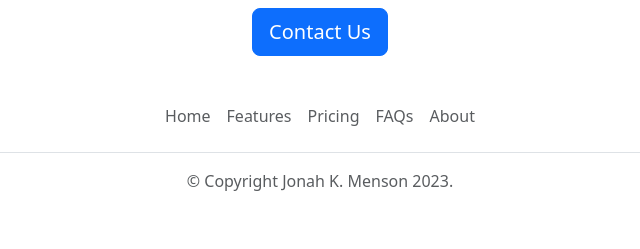
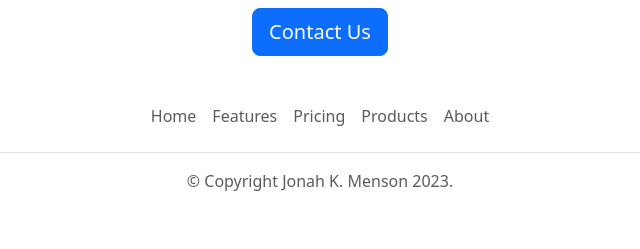
Before and after one commit to JKMenson/jobs-application-website, a Flask app: page / in a window 1280 px wide. Shown: the part 1126-1375 px from the top of the page, without its empty margins (320-960 px from the left). Run offline with Flask 3, Linux system fonts and the light colour scheme.

Commit message:
made changes on footer

```diff
--- a/templates/footer.html
+++ b/templates/footer.html
@@ -4,7 +4,7 @@
       <li class="nav-item"><a href="#" class="nav-link px-2 text-body-secondary">Home</a></li>
       <li class="nav-item"><a href="#" class="nav-link px-2 text-body-secondary">Features</a></li>
       <li class="nav-item"><a href="#" class="nav-link px-2 text-body-secondary">Pricing</a></li>
-      <li class="nav-item"><a href="#" class="nav-link px-2 text-body-secondary">FAQs</a></li>
+      <li class="nav-item"><a href="#" class="nav-link px-2 text-body-secondary">Products</a></li>
       <li class="nav-item"><a href="#" class="nav-link px-2 text-body-secondary">About</a></li>
     </ul>
     <p class="text-center text-body-secondary">&copy; Copyright Jonah K. Menson 2023.</p>
```
